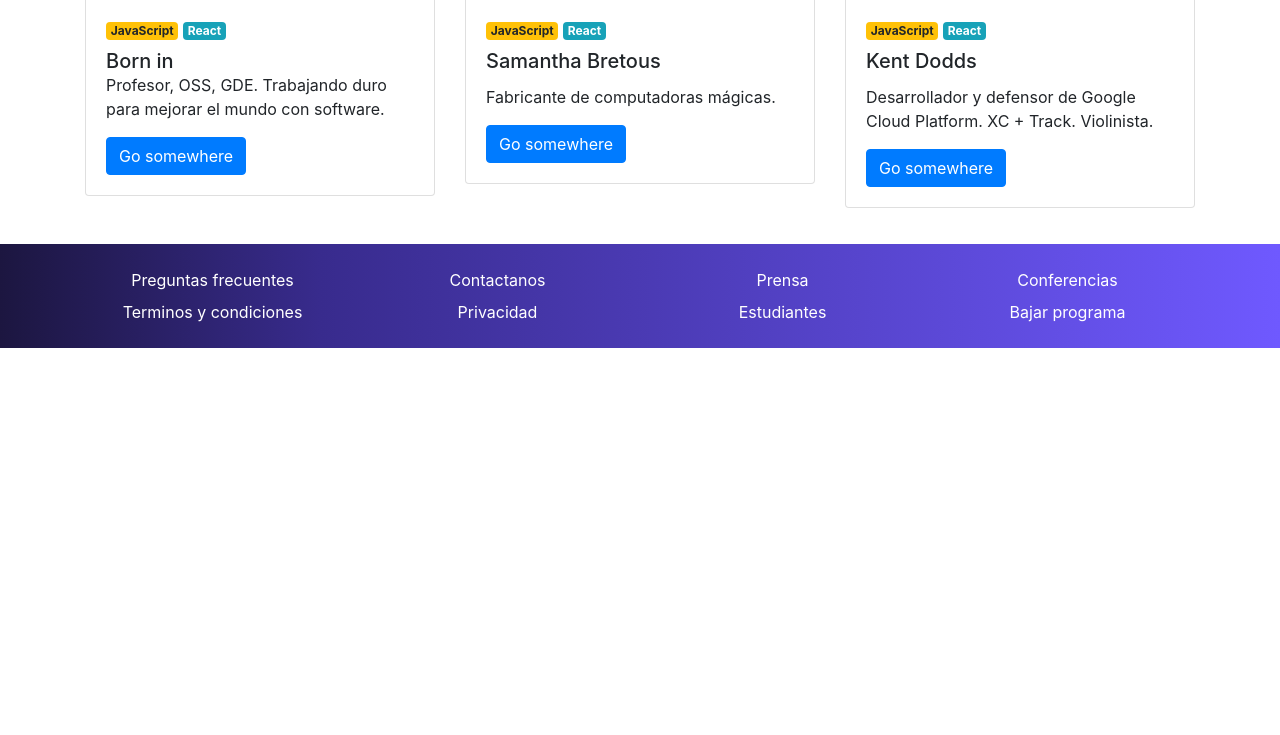
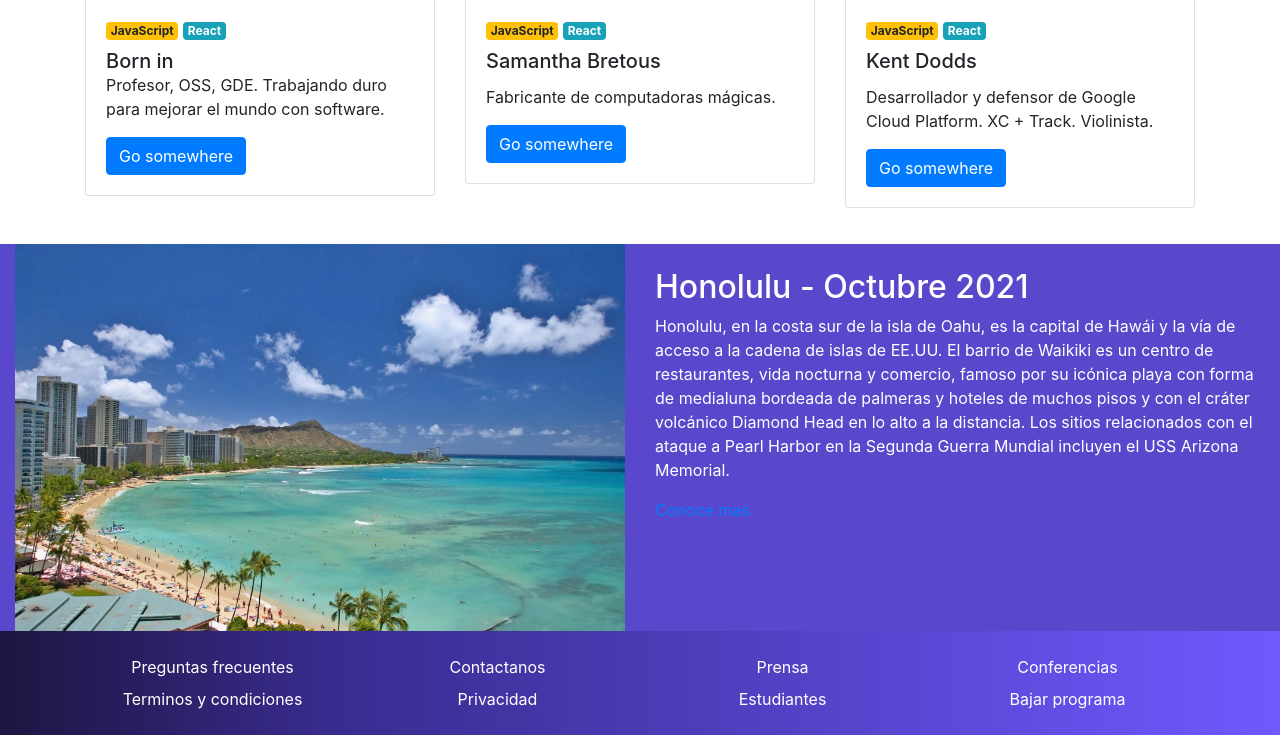
Before and after one commit to volta2016/bootstrap-proyect, a plain HTML site: page index.html in a window 1280 px wide. Shown: the part 1685-2420 px from the top of the page. Before the commit the page ends 2033 px from the top, so only its background shows below. Drawn offline with nearby package versions, Linux system fonts and the light colour scheme.

Commit message:
fecha y luhar

```diff
--- a/index.css
+++ b/index.css
@@ -43,7 +43,7 @@
 }
 
 #place-time {
-  background-color: #343a40;
+  background-color: #5947CC;
   color: white;
 }
 
--- a/index.html
+++ b/index.html
@@ -178,6 +178,23 @@
     </section>
     <!-- speakers -->
 
+    <!-- Lugar y fecha  -->
+    <section id="place-time">
+      <div class="container-fluid">
+        <div class="row">
+          <dil class="col-12 col-lg-6">
+            <img src="assets/images/honolulu.jpg" alt="honolulu">
+          </dil>
+          <div class="col-12  col-lg-6 pt-4 pb-4">
+            <h2>Honolulu - Octubre 2021</h2>
+            <p>Honolulu, en la costa sur de la isla de Oahu, es la capital de Hawái y la vía de acceso a la cadena de islas de EE.UU. El barrio de Waikiki es un centro de restaurantes, vida nocturna y comercio, famoso por su icónica playa con forma de medialuna bordeada de palmeras y hoteles de muchos pisos y con el cráter volcánico Diamond Head en lo alto a la distancia. Los sitios relacionados con el ataque a Pearl Harbor en la Segunda Guerra Mundial incluyen el USS Arizona Memorial.</p>
+            <a href="btn btn-outline-light" href="https://www.tripadvisor.cl/Tourism-g60982-Honolulu_Oahu_Hawaii-Vacations.html">Conoce mas</a>
+          </div>
+        </div>
+      </div>
+    </section>
+    <!-- Lugar y fecha  -->
+
 
     <!-- Footer -->
     <footer id="footer" class="py-4">
```
